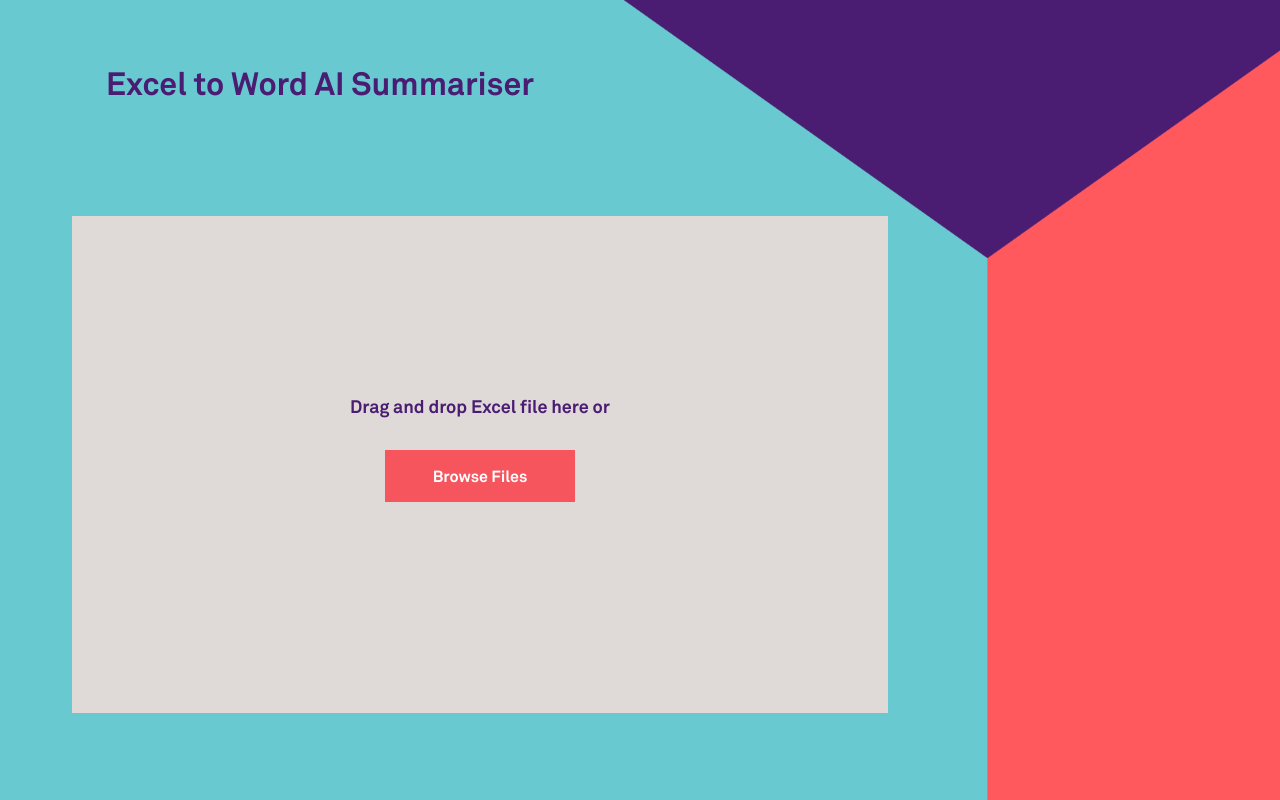
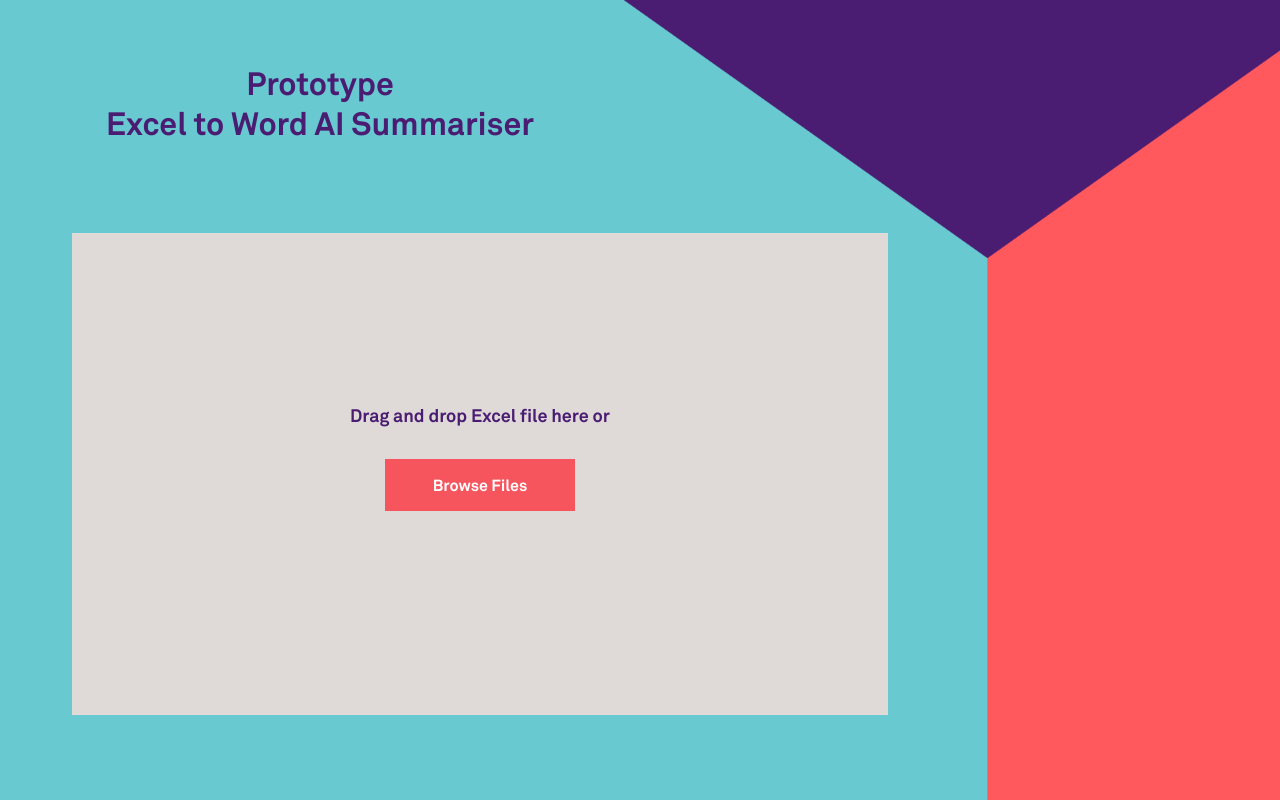
Before and after one commit to OrbicCode/excel-to-word-summariser, a Next.js app: page / in a window 1280 px wide. Built offline with nearby package versions, Linux system fonts and the light colour scheme.

Commit message:
heading change

```diff
--- a/src/app/page.tsx
+++ b/src/app/page.tsx
@@ -6,7 +6,11 @@ import styles from './page.module.css';
 export default function Home() {
   return (
     <main className={styles.main}>
-      <h1>Excel to Word AI Summariser</h1>
+      <h1>
+        Prototype
+        <br />
+        Excel to Word AI Summariser
+      </h1>
       <div className={styles.formContainer}>
         <UploadForm />
       </div>
```
